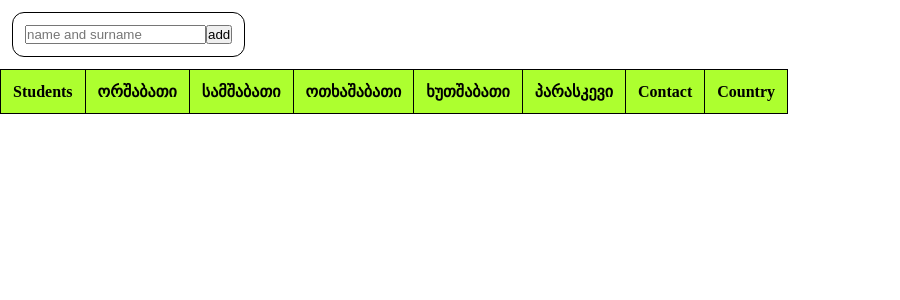
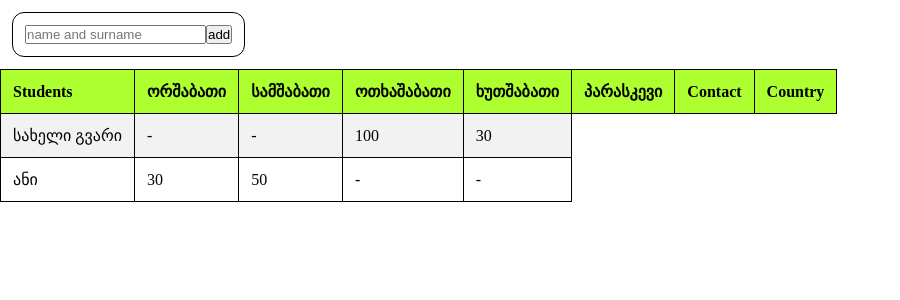
Before and after one commit to Ilonapolit/school-journal-project, a React (Vite) app: page / in a window 1280 px wide. Shown: the top 300 px of the page, without its empty margins (0-900 px from the left). Built offline with nearby package versions, Linux system fonts and the light colour scheme.

Commit message:
tabelheaderedit

```diff
--- a/src/App.jsx
+++ b/src/App.jsx
@@ -10,6 +10,20 @@ function App() {
      <STable>
 
     <TableHeader/>
+    <tr>
+      <td>სახელი გვარი</td>
+      <td>-</td>
+      <td>-</td>
+      <td>100</td>
+      <td>30</td>
+    </tr>
+    <tr>
+      <td>ანი</td>
+      <td>30</td>
+      <td>50</td>
+      <td>-</td>
+      <td>-</td>
+    </tr>
   {/* <tr>
     <th>Students</th>
     <th>Contact</th>
```
Also changed, not shown: src/features/TableHeader/TableHeader.jsx (line endings or trailing spaces).
